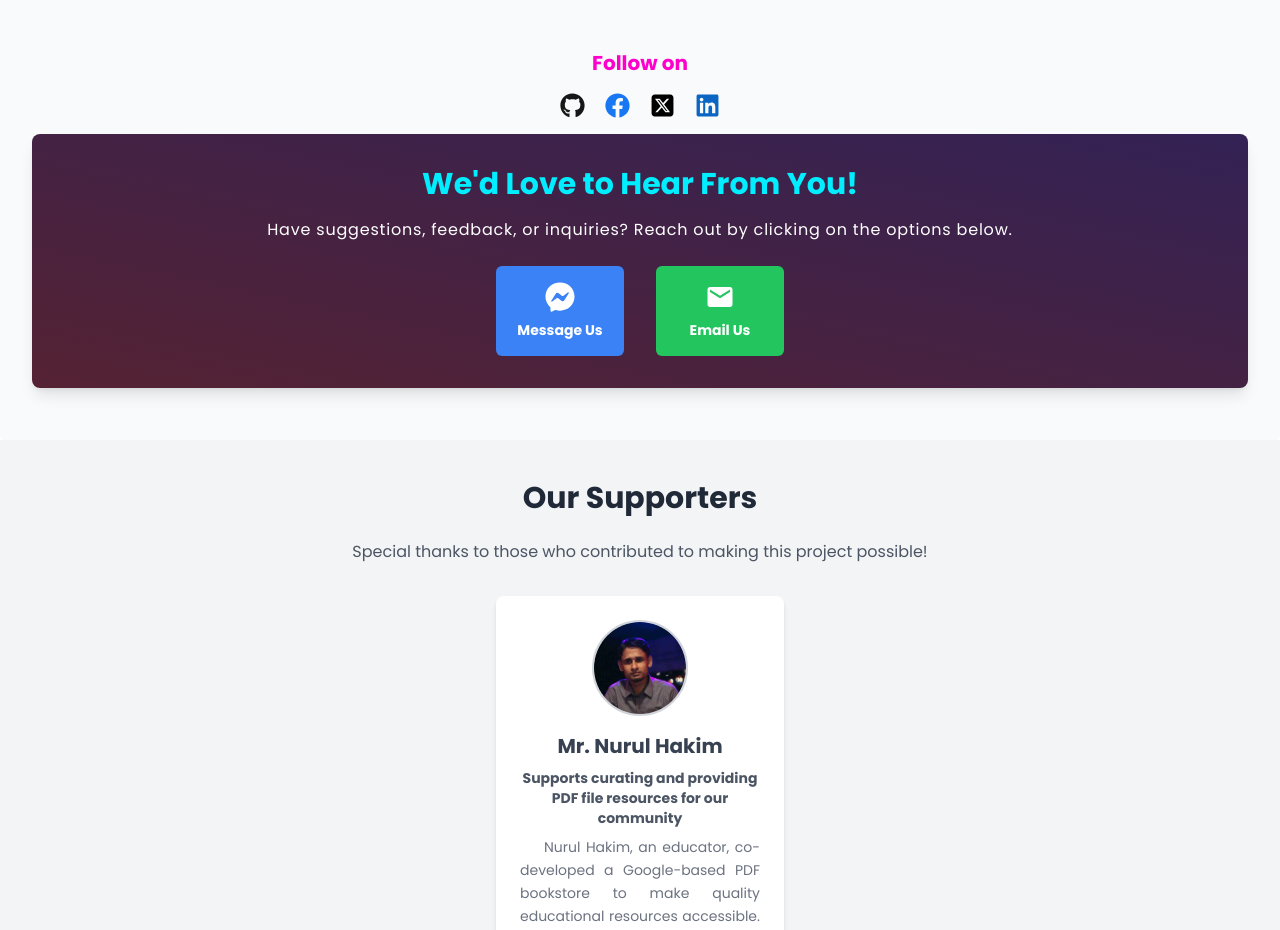
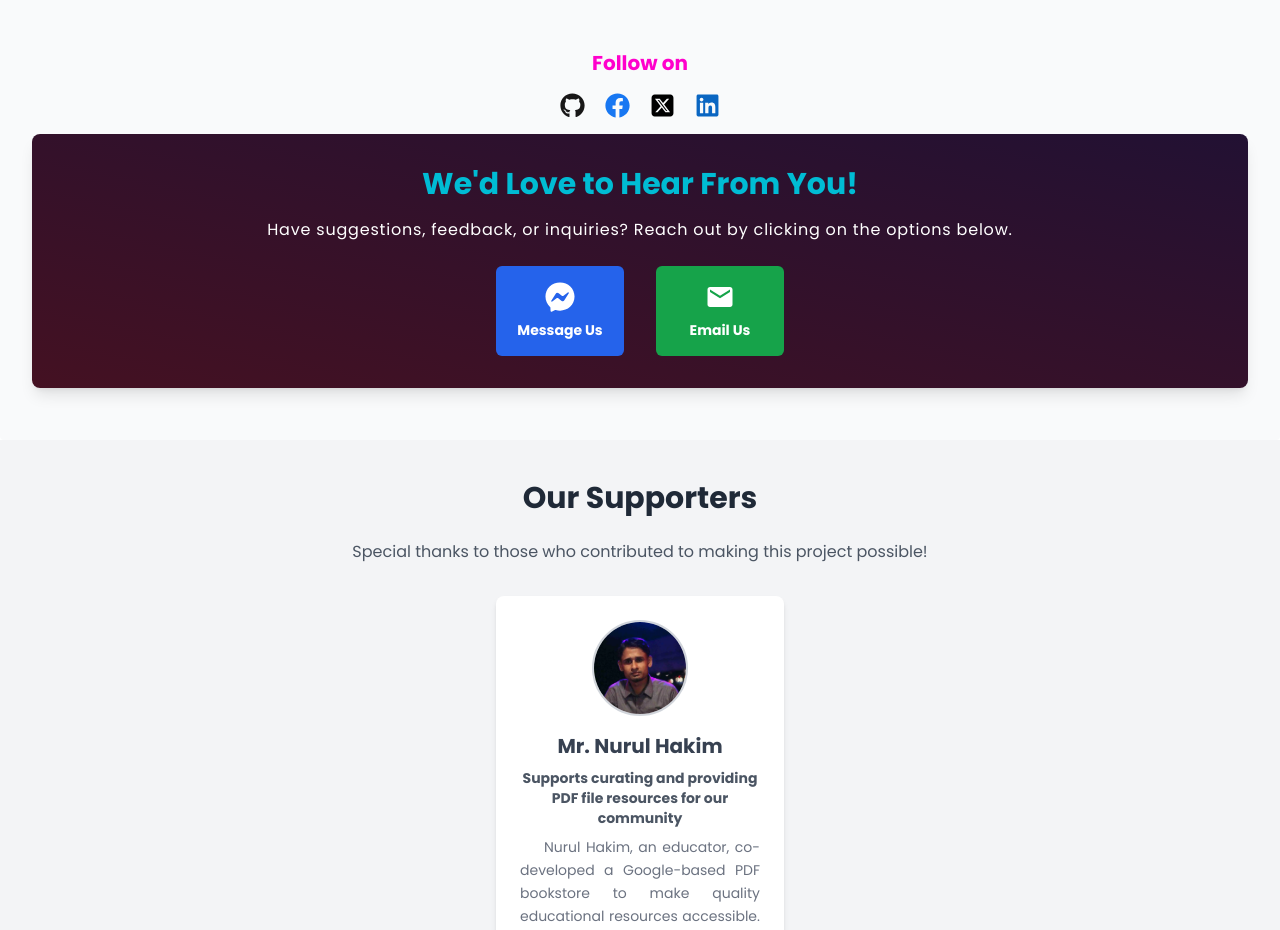
Before and after one commit to mdaleardc/myanmar-books-client, a React (Vite) app: page / in a window 1280 px wide. Shown: the part 1104-2034 px from the top of the page. Built offline with nearby package versions, Linux system fonts and the light colour scheme; no server answers.

Commit message:
bg and fg color ratio

```diff
--- a/src/components/Contact.jsx
+++ b/src/components/Contact.jsx
@@ -3,9 +3,9 @@ import { MdEmail } from "react-icons/md";
 
 const Contact = () => {
   return (
-    <div className="py-[2rem] mt-4 rounded-lg mb-3 bg-gradient-to-tr px-4 from-[#523] to-[#325] shadow-lg">
+    <div className="py-[2rem] mt-4 rounded-lg mb-3 bg-gradient-to-tr px-4 from-[#412] to-[#213] shadow-lg">
       <div className="max-w-3xl mx-auto text-center text-white">
-        <h1 className="text-[#0ef] text-3xl font-semibold mb-4">We&apos;d Love to Hear From You!</h1>
+        <h1 className="text-[#00bcd4] text-3xl font-semibold mb-4">We&apos;d Love to Hear From You!</h1>
         <p className="text-base tracking-wider mb-6">
           Have suggestions, feedback, or inquiries? Reach out by clicking on the options below.
         </p>
@@ -17,7 +17,7 @@ const Contact = () => {
               href="https://m.me/mdaismail.it"
               target="_blank"
               rel="noopener noreferrer"
-              className="flex flex-col items-center gap-2 p-4 rounded-md bg-blue-500 hover:bg-blue-600 transition duration-300 text-white w-32"
+              className="flex flex-col items-center gap-2 p-4 rounded-md bg-blue-600 hover:bg-blue-700 transition duration-300 text-white w-32"
             >
               <FaFacebookMessenger size="30" />
               <span className="text-sm font-semibold">Message Us</span>
@@ -25,7 +25,7 @@ const Contact = () => {
             <a
               aria-label="Email us via email"
               href="mailto:dismailait@gmail.com?subject=From: Myanmar School Books"
-              className="flex flex-col items-center gap-2 p-4 rounded-md bg-green-500 hover:bg-green-600 transition duration-300 text-white w-32"
+              className="flex flex-col items-center gap-2 p-4 rounded-md bg-green-600 hover:bg-green-700 transition duration-300 text-white w-32"
             >
               <MdEmail size="30" />
               <span className="text-sm font-semibold">Email Us</span>
```
